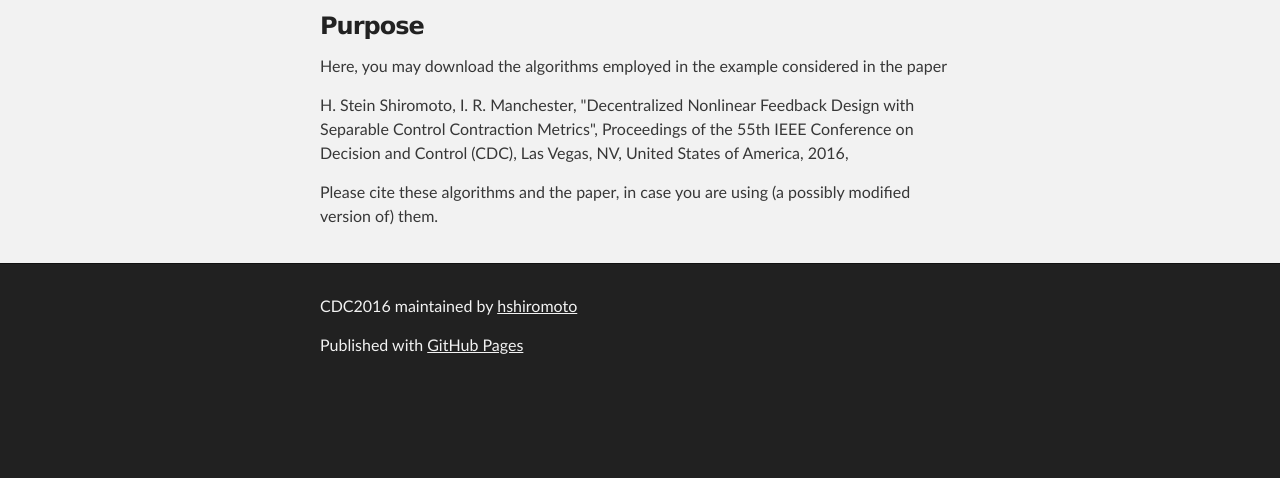
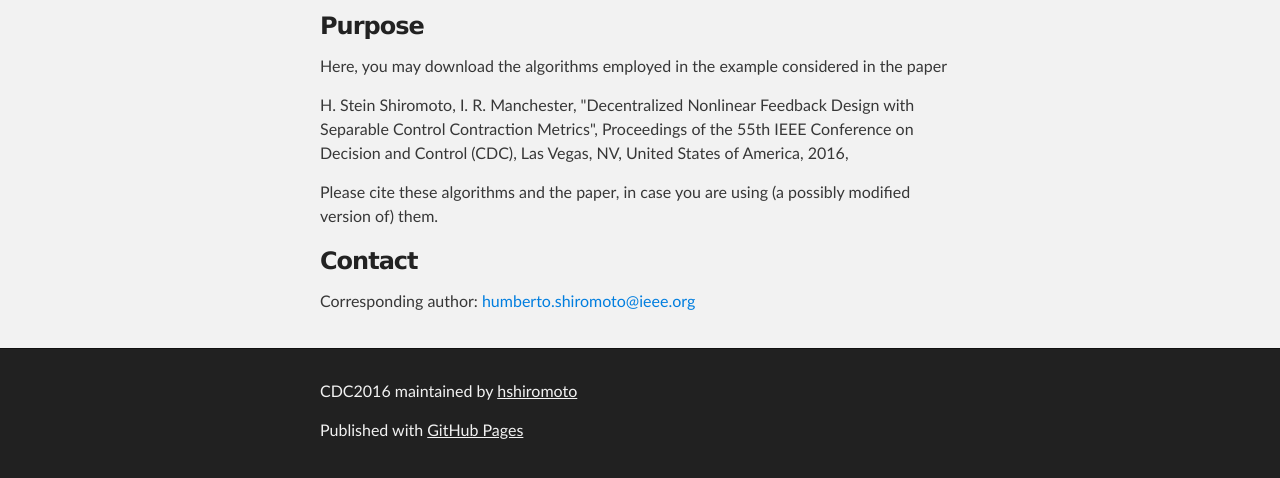
Before and after one commit to hsteinshiromoto/paper.ssm16, a plain HTML site: page index.html in a window 1280 px wide. Shown: the part 252-730 px from the top of the page. Drawn offline with Linux system fonts and the light colour scheme.

```diff
--- a/index.html
+++ b/index.html
@@ -39,6 +39,11 @@
 <p>H. Stein Shiromoto, I. R. Manchester, "Decentralized Nonlinear Feedback Design with Separable Control Contraction Metrics", Proceedings of the 55th IEEE Conference on Decision and Control (CDC), Las Vegas, NV, United States of America, 2016, </p>
 
 <p>Please cite these algorithms and the paper, in case you are using (a possibly modified version of) them.</p>
+
+<h3>
+<a id="contact" class="anchor" href="#contact" aria-hidden="true"><span aria-hidden="true" class="octicon octicon-link"></span></a>Contact</h3>
+
+<p>Corresponding author: <a href="mailto:humberto.shiromoto@ieee.org">humberto.shiromoto@ieee.org</a></p>
       </section>
     </div>
 
--- a/params.json
+++ b/params.json
@@ -1,6 +1,6 @@
 {
   "name": "CDC2016",
   "tagline": "Algorithms employed in the example",
-  "body": "### Purpose\r\nHere, you may download the algorithms employed in the example considered in the paper\r\n\r\nH. Stein Shiromoto, I. R. Manchester, \"Decentralized Nonlinear Feedback Design with Separable Control Contraction Metrics\", Proceedings of the 55th IEEE Conference on Decision and Control (CDC), Las Vegas, NV, United States of America, 2016, \r\n\r\nPlease cite these algorithms and the paper, in case you are using (a possibly modified version of) them.",
+  "body": "### Purpose\r\nHere, you may download the algorithms employed in the example considered in the paper\r\n\r\nH. Stein Shiromoto, I. R. Manchester, \"Decentralized Nonlinear Feedback Design with Separable Control Contraction Metrics\", Proceedings of the 55th IEEE Conference on Decision and Control (CDC), Las Vegas, NV, United States of America, 2016, \r\n\r\nPlease cite these algorithms and the paper, in case you are using (a possibly modified version of) them.\r\n\r\n### Contact\r\n\r\nCorresponding author: humberto.shiromoto@ieee.org",
   "note": "Don't delete this file! It's used internally to help with page regeneration."
 }
```
